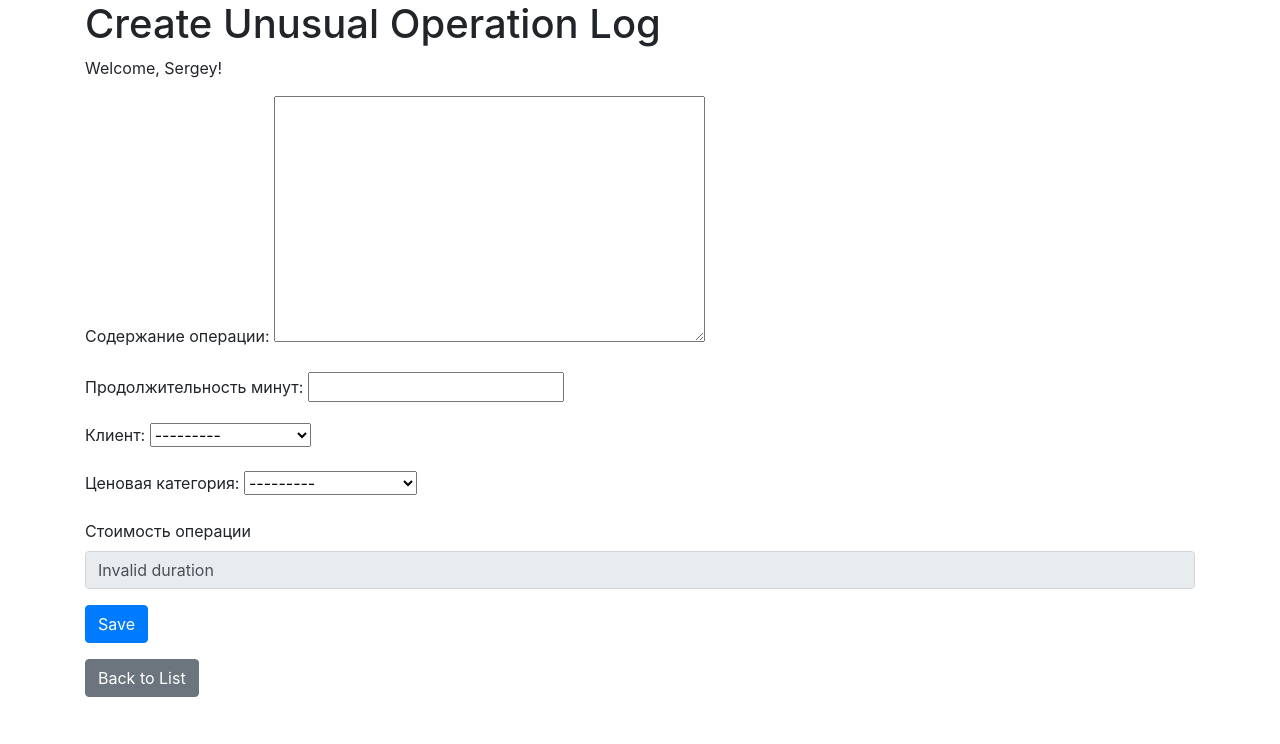
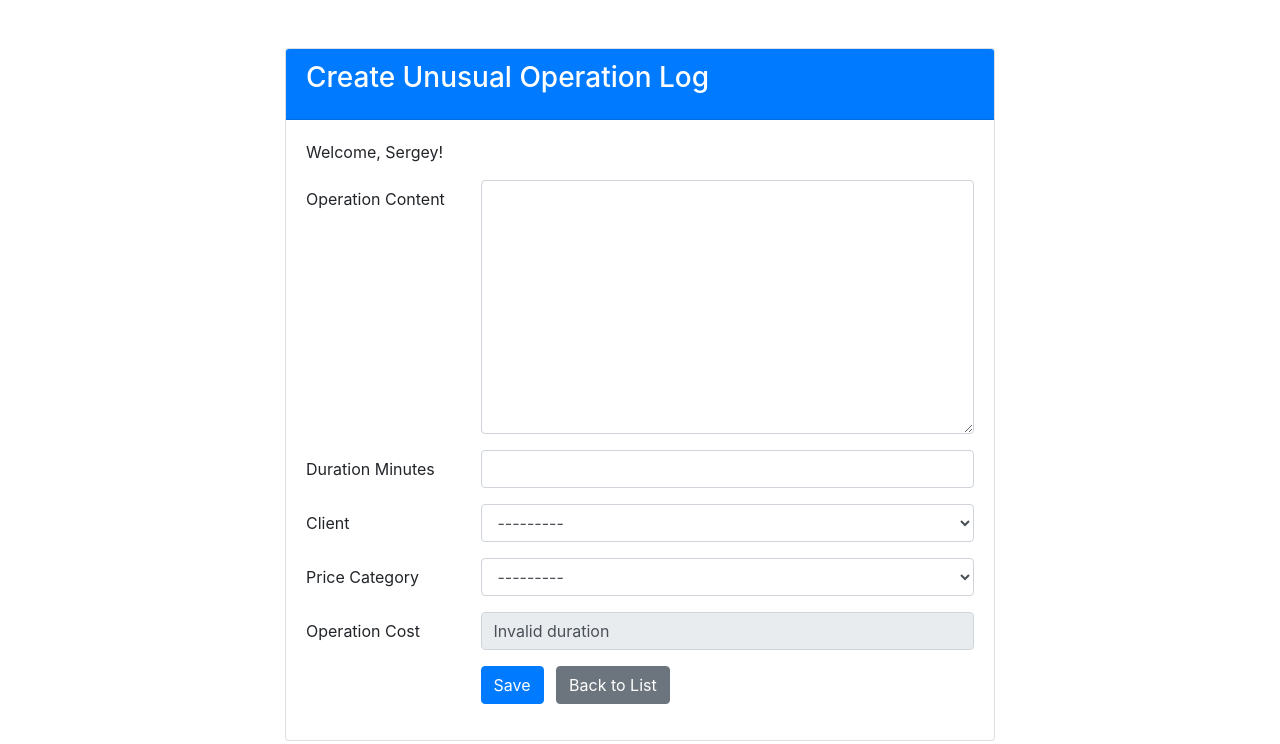
Before and after one commit to Sergey-Pashkov/MB4, a Django app: page /unusual_operation_logs/create/ in a window 1280 px wide. Shown: the part 56-800 px from the top of the page. Run offline with Django 5.2, Linux system fonts and the light colour scheme; a user stored in the database is signed in; data comes from the database, SQL or seed files in the repository; both versions use the stored data as it was after the commit; some libraries are stand-ins or nearby versions.

Commit message:
Добавлены стили на страницы ввода стандартных и нестандартных операций

```diff
--- a/Home_button/Accounting_button/templates/Accounting_button/unusual_operation_log_form.html
+++ b/Home_button/Accounting_button/templates/Accounting_button/unusual_operation_log_form.html
@@ -1,20 +1,62 @@
-<!-- templates/Accounting_button/unusual_operation_log_form.html -->
 {% extends "Accounting_button/base.html" %}
+{% load widget_tweaks %}
+
 {% block title %}{{ form.instance.pk|yesno:"Edit Unusual Operation Log,Create Unusual Operation Log" }}{% endblock %}
 
 {% block content %}
-<h1>{{ form.instance.pk|yesno:"Edit Unusual Operation Log,Create Unusual Operation Log" }}</h1>
-<p>Welcome, {{ user.username }}!</p> <!-- Приветствие пользователя -->
-<form method="post">
-    {% csrf_token %}
-    {{ form.as_p }}
-    <div class="form-group">
-        <label for="operation_cost">Стоимость операции</label>
-        <input type="text" id="operation_cost" class="form-control" readonly value="{{ form.instance.operation_cost }}">
+<div class="container mt-5">
+    <div class="row">
+        <div class="col-md-8 offset-md-2">
+            <div class="card">
+                <div class="card-header bg-primary text-white">
+                    <h3 class="card-title">{{ form.instance.pk|yesno:"Edit Unusual Operation Log,Create Unusual Operation Log" }}</h3>
+                </div>
+                <div class="card-body">
+                    <p>Welcome, {{ user.username }}!</p>
+                    <form method="post">
+                        {% csrf_token %}
+                        <div class="form-group row">
+                            <label for="{{ form.operation_content.id_for_label }}" class="col-sm-3 col-form-label">Operation Content</label>
+                            <div class="col-sm-9">
+                                {{ form.operation_content|add_class:"form-control" }}
+                            </div>
+                        </div>
+                        <div class="form-group row">
+                            <label for="{{ form.duration_minutes.id_for_label }}" class="col-sm-3 col-form-label">Duration Minutes</label>
+                            <div class="col-sm-9">
+                                {{ form.duration_minutes|add_class:"form-control" }}
+                            </div>
+                        </div>
+                        <div class="form-group row">
+                            <label for="{{ form.client.id_for_label }}" class="col-sm-3 col-form-label">Client</label>
+                            <div class="col-sm-9">
+                                {{ form.client|add_class:"form-control" }}
+                            </div>
+                        </div>
+                        <div class="form-group row">
+                            <label for="{{ form.price_category.id_for_label }}" class="col-sm-3 col-form-label">Price Category</label>
+                            <div class="col-sm-9">
+                                {{ form.price_category|add_class:"form-control" }}
+                            </div>
+                        </div>
+                        <div class="form-group row">
+                            <label for="operation_cost" class="col-sm-3 col-form-label">Operation Cost</label>
+                            <div class="col-sm-9">
+                                <input type="text" id="operation_cost" class="form-control" readonly value="{{ form.instance.operation_cost }}">
+                            </div>
+                        </div>
+                        <div class="form-group row">
+                            <div class="col-sm-9 offset-sm-3">
+                                <button type="submit" class="btn btn-primary">Save</button>
+                                <a href="{% url 'unusual_operation_log_list' %}" class="btn btn-secondary ml-2">Back to List</a>
+                            </div>
+                        </div>
+                    </form>
+                </div>
+            </div>
+        </div>
     </div>
-    <button type="submit" class="btn btn-primary">Save</button>
-</form>
-<a href="{% url 'unusual_operation_log_list' %}" class="btn btn-secondary mt-3">Back to List</a>
+</div>
 
 <script>
 document.addEventListener('DOMContentLoaded', function() {
--- a/Home_button/Home_button/settings.py
+++ b/Home_button/Home_button/settings.py
@@ -31,6 +31,7 @@ ALLOWED_HOSTS = []
 # Application definition
 
 INSTALLED_APPS = [
+    'widget_tweaks',
     'Accounting_button',
     'django.contrib.admin',
     'django.contrib.auth',
```
Also changed, not shown: Home_button/Accounting_button/templates/Accounting_button/standard_operation_log_form.html (+34 -2 lines), Home_button/db.sqlite3.
